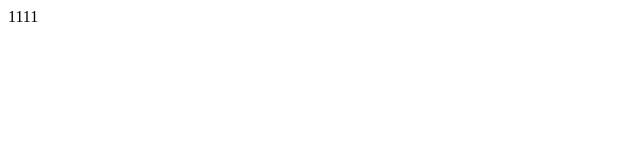
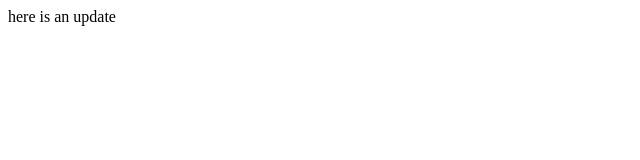
Before and after one commit to lalith027/sk-training, a plain HTML site: page First/index.html in a window 1280 px wide. Shown: the whole page, without its empty margins (0-640 px from the left). Drawn offline with Linux system fonts and the light colour scheme.

Commit message:
update index.html

```diff
--- a/First/index.html
+++ b/First/index.html
@@ -8,6 +8,6 @@
 
 </head>
 <body>
-   <div>1111</div>
+   <div>here is an update</div>
 </body>
 </html>
```
